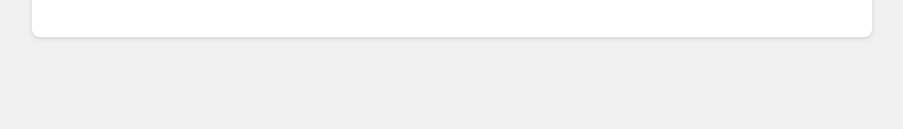
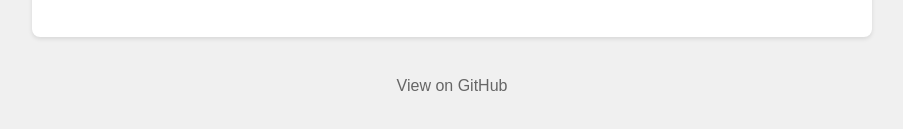
Before and after one commit to dolan/ascii-out, a plain HTML site: page index.html in a window 1280 px wide. Shown: the part 713-842 px from the top of the page, without its empty margins (188-1091 px from the left). Before the commit the page ends 800 px from the top, so only its background shows below. Drawn offline with Linux system fonts and the light colour scheme.

Commit message:
[Add Readme]

```diff
--- a/css/styles.css
+++ b/css/styles.css
@@ -75,3 +75,19 @@ button:disabled {
     cursor: not-allowed;
     opacity: 0.6;
 }
+
+.footer {
+    text-align: center;
+    padding: 20px;
+    margin-top: 20px;
+    color: #666;
+}
+
+.footer a {
+    color: #666;
+    text-decoration: none;
+}
+
+.footer a:hover {
+    text-decoration: underline;
+}
--- a/index.html
+++ b/index.html
@@ -39,6 +39,10 @@
         </div>
     </div>
 
+    <footer class="footer">
+        <a href="https://github.com/dolan/ascii-out" target="_blank">View on GitHub</a>
+    </footer>
+
     <script src="js/image_processor.js"></script>
     <script src="js/ascii_converter.js"></script>
     <script src="js/file_handler.js"></script>
```
Also changed, not shown: 1 other file.
